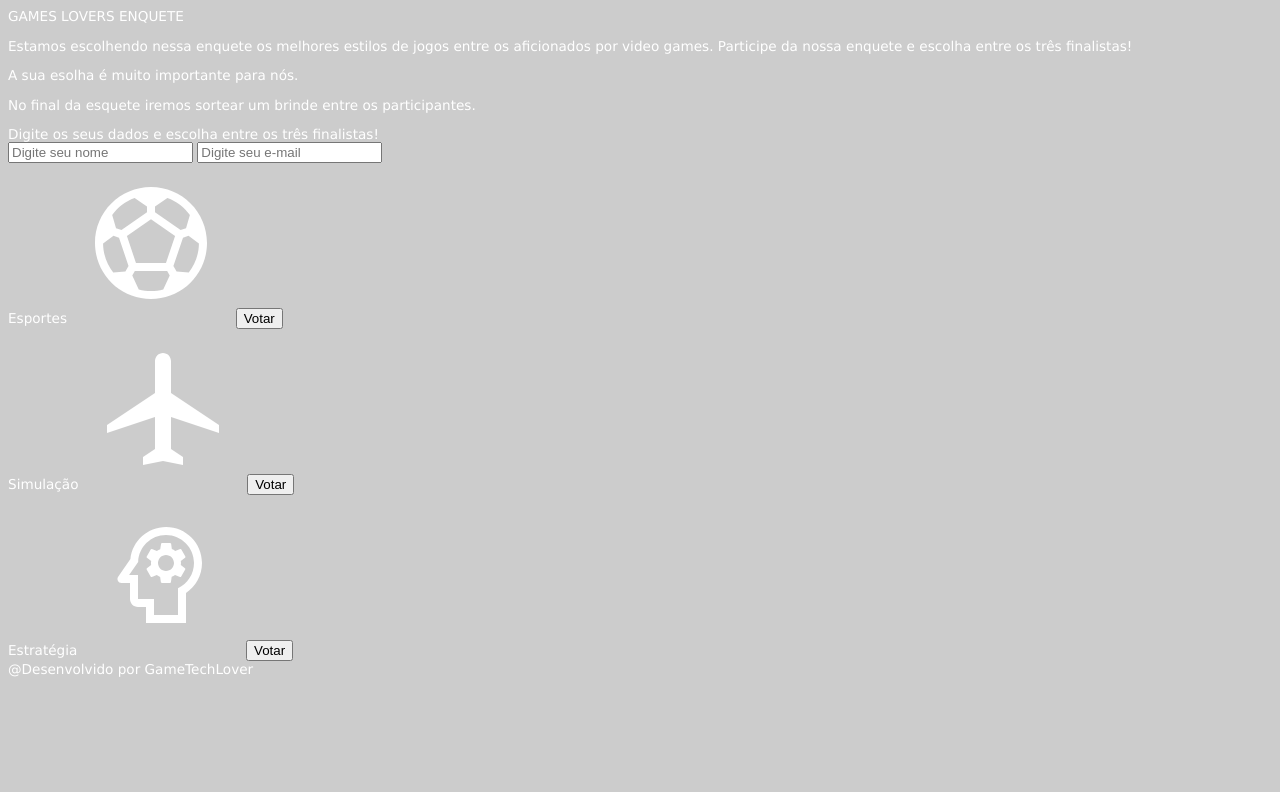
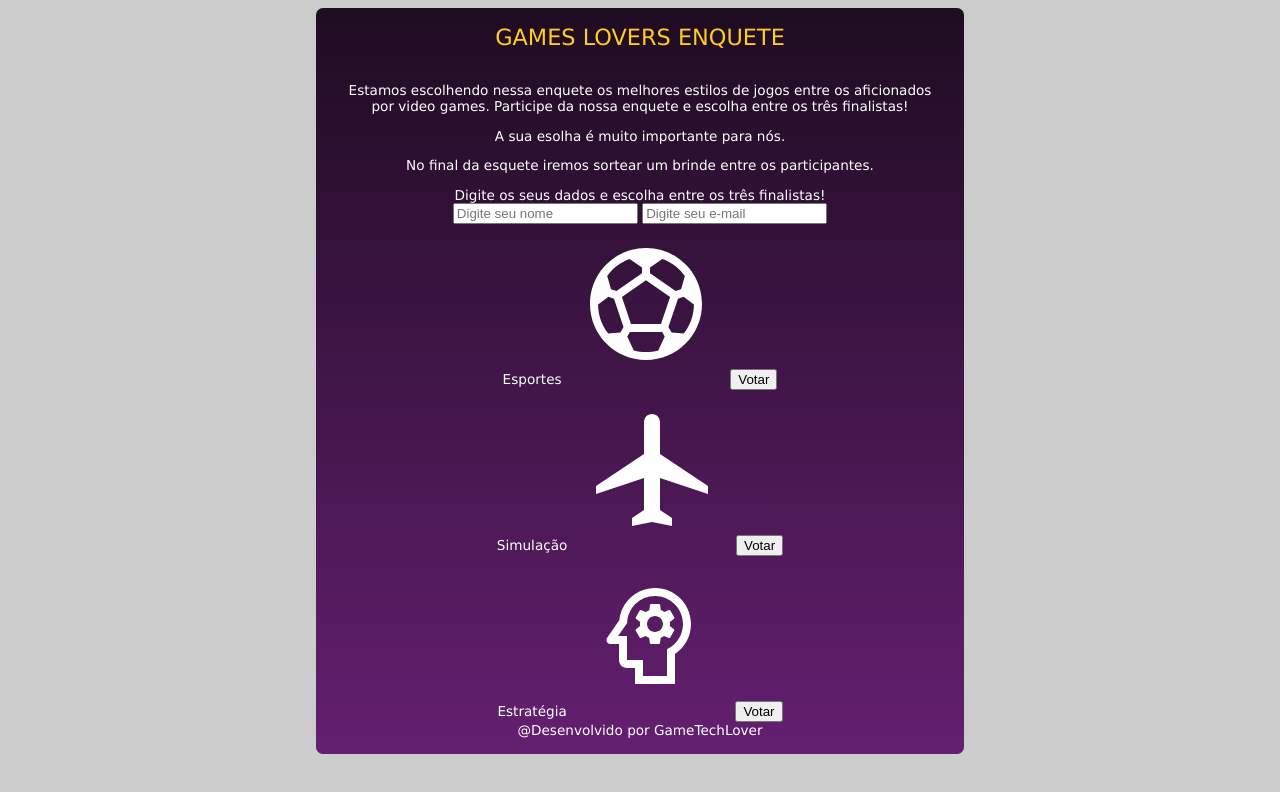
Before and after one commit to lucitiemi/Projeto_Enquete, a plain HTML site: page index.html in a window 1280 px wide. Drawn offline with Linux system fonts and the light colour scheme.

Commit message:
closes #3 - Estilizando o cabeçalho

```diff
--- a/style.css
+++ b/style.css
@@ -19,3 +19,20 @@ body {
     font-size: 0.85rem;
 
 }
+
+.container {
+    background-color: #1E0C21;
+    background-image: linear-gradient(to bottom, #1E0C21, #641F70);
+    margin: auto;
+    width: 600px;
+    border-radius: 7px;
+    text-align: center;
+    padding: 1rem 1.5rem;
+}
+
+.header-tittle {
+    color: #FECD23;
+    font-size: 1.4rem;
+    font-weight: 500;
+    margin-bottom: 2rem;
+}
```
